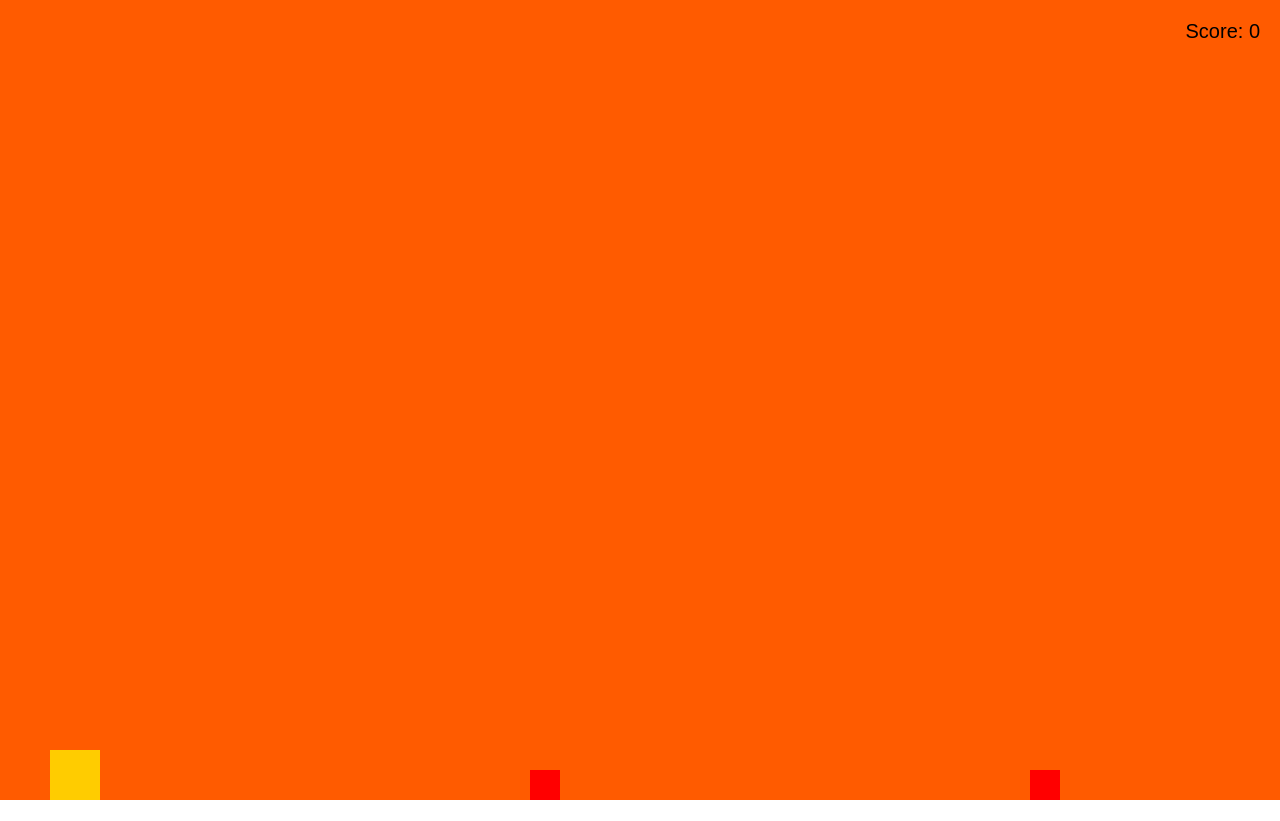
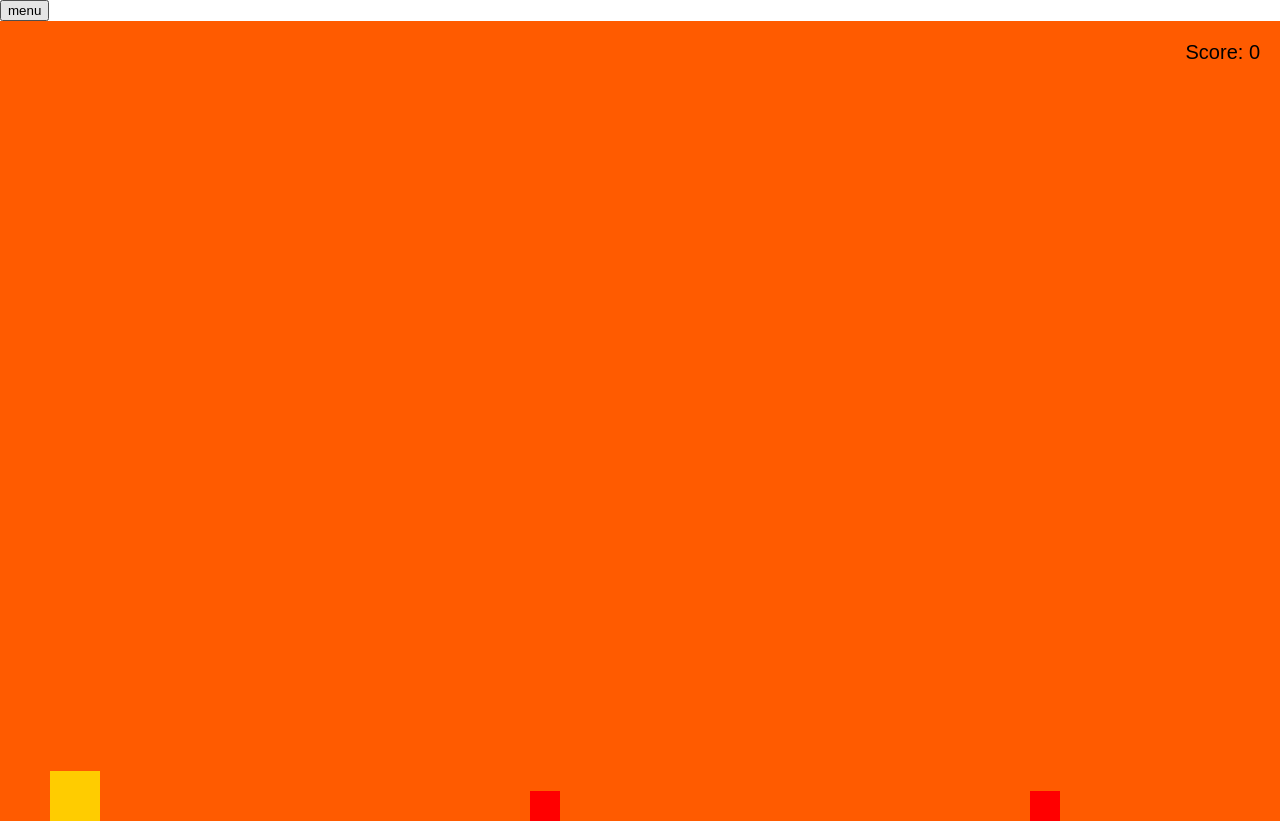
Before and after one commit to viperfighterpilot33066/geo-dash, a website: page index.html in a window 1280 px wide. Before the commit the page ends 800 px from the top, so only its background shows below. Drawn offline with Linux system fonts and the light colour scheme.

Commit message:
index.html

```diff
--- a/index.html
+++ b/index.html
@@ -4,6 +4,7 @@
     <meta charset="UTF-8">
     <meta name="viewport" content="width=device-width, initial-scale=1.0">
     <title>Geometry Dash Game</title>
+    <button href="https://uf7j43.mimo.run/index.html">menu</button>
     <style>
         body {
             margin: 0;
```
